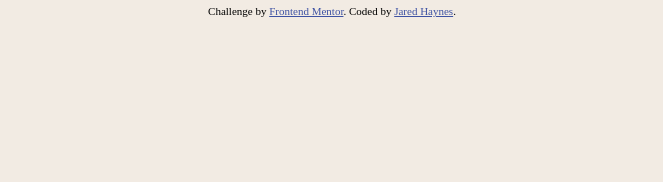
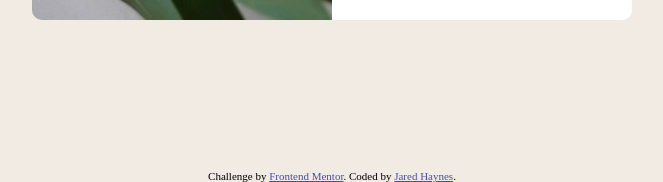
Before and after one commit to jhaynes322/productreviewcard, a plain HTML site: page index.html in a window 1280 px wide. Shown: the part 630-812 px from the top of the page, without its empty margins (308-971 px from the left). Drawn offline with Linux system fonts and the light colour scheme.

Commit message:
Made changes suggested by commenter

```diff
--- a/style.css
+++ b/style.css
@@ -14,10 +14,8 @@ html {
 .container {
     display: flex;
     flex-direction: row;
-    padding-top: 125px;
-    /*
+    min-height: 100vh;
     align-items: center;
-    */
     justify-content: center;
     /*
     position: fixed;*/
@@ -114,7 +112,6 @@ button:hover {
 .attribution {
     font-size: 11px;
     text-align: center;
-    padding-top: 10px;
 }
 
 .attribution a {
```
